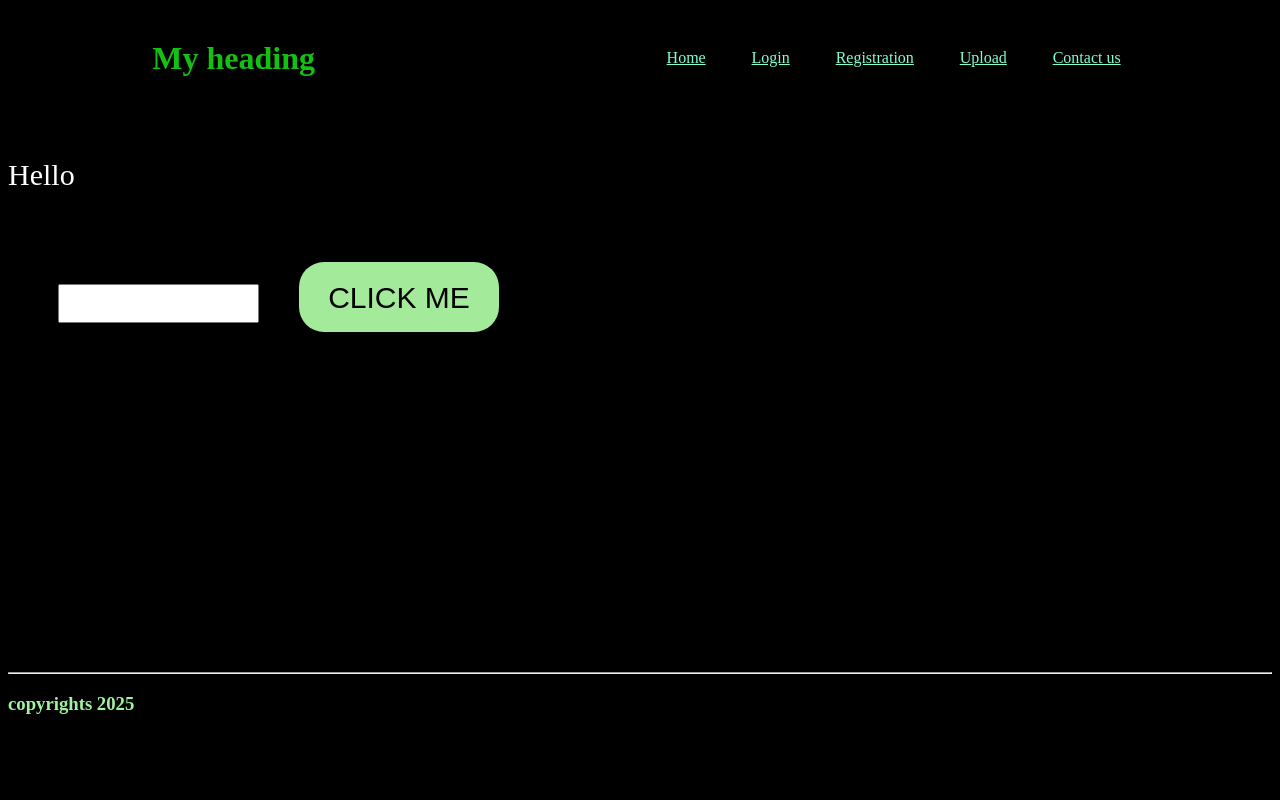
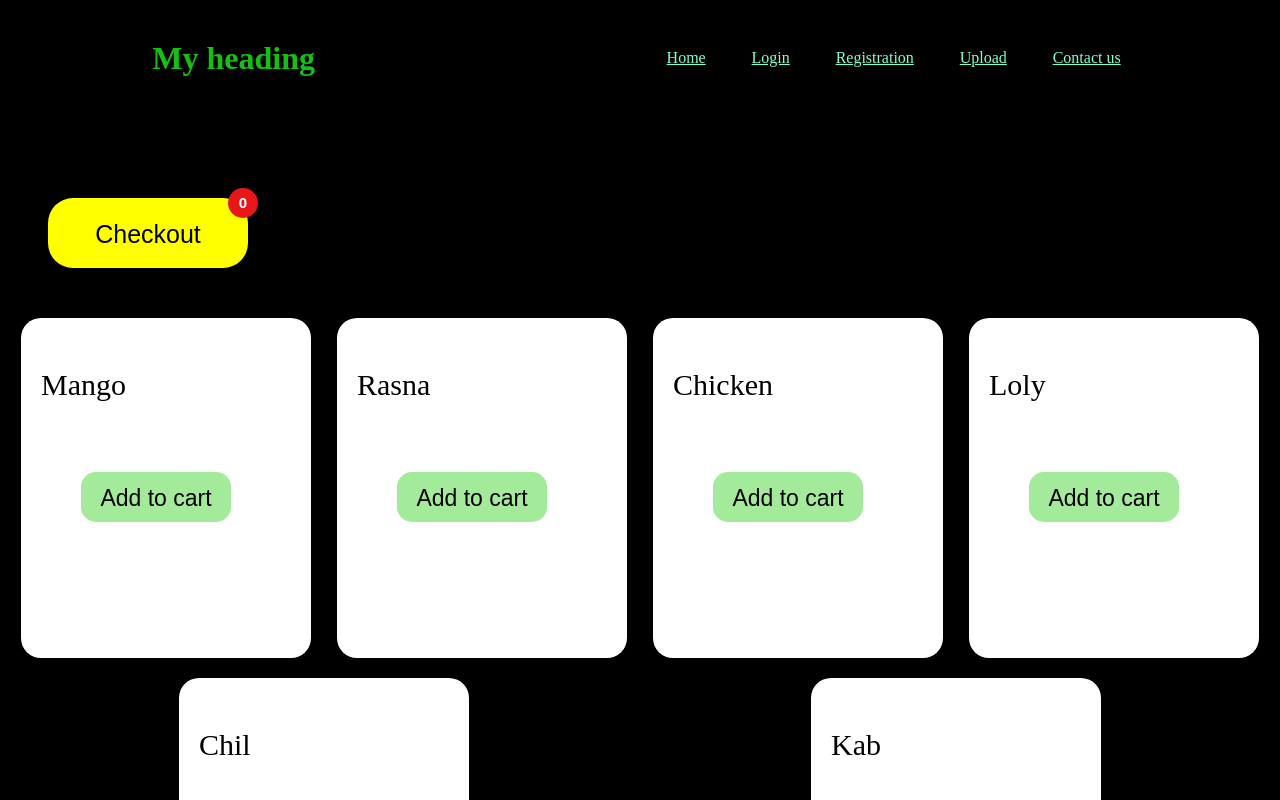
Before and after one commit to Prasadpoojary/learn-react, a React (Vite) app: page / in a window 1280 px wide. Shown: the top 800 px of the page. Built offline with nearby package versions, Linux system fonts and the light colour scheme.

Commit message:
Parent child event handler

```diff
--- a/src/components/section/Section.jsx
+++ b/src/components/section/Section.jsx
@@ -1,72 +1,25 @@
 import React, { useEffect, useState } from 'react'
 import './sectionStyle.css'
+import Products from './products/Products'
 const Section = () => {
 
+ const [count,setCount]=useState(0)
+ const productList=[{name:"Mango"},{name:"Rasna"},{name:"Chicken"},{name:"Loly"},{name:"Chil"},{name:"Kab"}]
 
-  // useState(default_value) which returns a list [current_value, setValue_function]
-
-    const [input,setInput]=useState()
-
-
-    const [todos,setTodos]=useState([])
-
-
-    const handleClick=()=>
-    {
-        if( !input || input.trim().length==0)
-        {
-          alert("Please enter valid input");
-          return
-        }
-        setTodos((prev)=>{return [...prev,input]})
-        console.log(todos)
-    }
-
-
-
-
-  //useEffect(arrow_function,[depedency1,dependecy2,....]);
-
-  //// 1. without dependency array useEffect will be called on every event on component
-  // useEffect(()=>{
-  //   console.log("useEffect function executed...");
-  // });
-
-
-  //// 2. with 'empty' dependency array useEffect will be called only once when component rendered
-  //   useEffect(()=>{
-  //   console.log("useEffect function executed...");
-  // },[]);
-
-
-  //// 3. with dependency array useEffect will be called whenever dependency items updated
-  //   useEffect(()=>{
-  //   console.log("useEffect function executed...");
-  // },[todos,input]);
-
-  //   useEffect(()=>{
-  //   console.log(todos);
-  // },[todos]);
-
-
-
-  //   useEffect(()=>{
-  //    document.title=todos.length+" Todes added";
-  // },[todos]);
-
+ const addToCartParentHandler=()=>
+ {
+      setCount((prev)=>  ++prev);
+ }
 
   return (
     <section>
-        <div className="container">
-            <p>Hello {input}</p>
+        <div className="cart-container">
+            <button className="checkout">
+                <span>{count}</span>
+                Checkout
+            </button>
         </div>
-        <div>
-            <input type="text" onChange={(e)=>setInput(e.target.value)} />
-            <button onClick={handleClick}>CLICK ME</button>
-        </div>
-        <ul>
-          { todos.map((item)=>{return <li key={item}>{item}</li>})}
-        </ul>
+        <Products addToCartParentAction={addToCartParentHandler} products={productList} />
     </section>
   )
 }
--- /dev/null
+++ b/src/components/section/products/Products.jsx
@@ -0,0 +1,23 @@
+import React, { useEffect } from 'react'
+
+import './productStyle.css'
+
+const Products = ({addToCartParentAction,products}) => {
+
+    const productList=products
+
+
+
+  return (
+    <div className="products">
+        { productList.map((prod)=> {
+            return <div className="product" key={prod.name}>
+                        <p>{prod.name}</p>
+                        <button onClick={addToCartParentAction}>Add to cart</button>
+                    </div>
+        } ) }
+    </div>
+  )
+}
+
+export default Products
--- /dev/null
+++ b/src/components/section/products/productStyle.css
@@ -0,0 +1,34 @@
+
+.products
+{
+    display: flex;
+    justify-content: space-around;
+    align-items: center;
+    flex-wrap: wrap;
+}
+
+.product
+{
+    margin:10px;
+    width:250px;
+    height:300px;
+    border-radius: 20px;
+    background:#fff;
+    color:#000;
+    padding: 20px;
+}
+
+.products button
+{
+    margin:40px;
+    width:150px;
+    height:50px;
+    line-height: 50px;
+    font-size: 23px;
+    background:#a3ea9a;
+    color:#000;
+    border:none;
+    outline: none;
+    border-radius: 15px;
+    cursor: pointer;
+}
--- a/src/components/section/sectionStyle.css
+++ b/src/components/section/sectionStyle.css
@@ -23,3 +23,28 @@ input
     padding:10px;
     margin-left: 50px;
 }
+
+
+.checkout
+{
+    background: yellow;
+    font-size: 25px;
+    position: relative;
+}
+
+.checkout span
+{
+    position: absolute;
+    top:-10px;
+    right: -10px;
+    background:#e71717;
+    color:#fff;
+    width:30px;
+    height: 30px;
+    display: flex;
+    align-items: center;
+    justify-content: center;
+    font-size: 15px;
+    border-radius: 50%;
+    font-weight: bold;
+}
```
